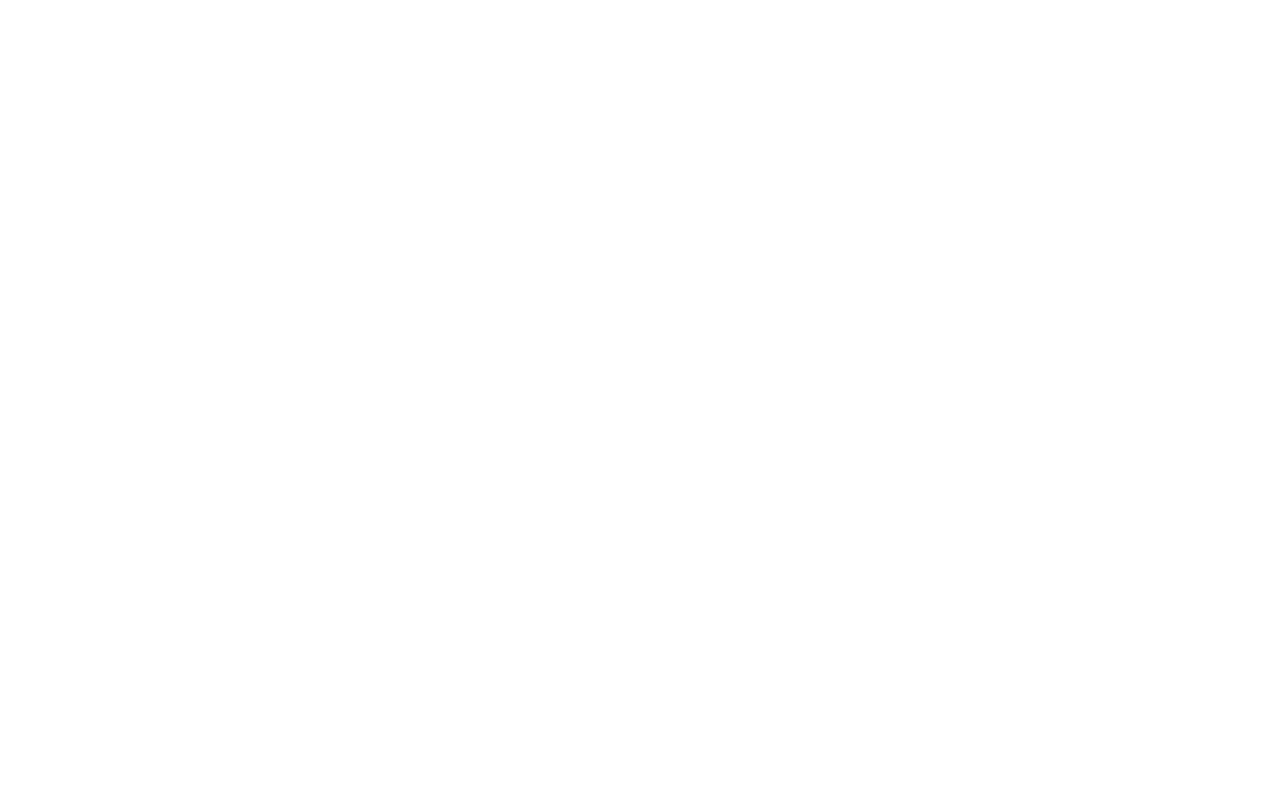
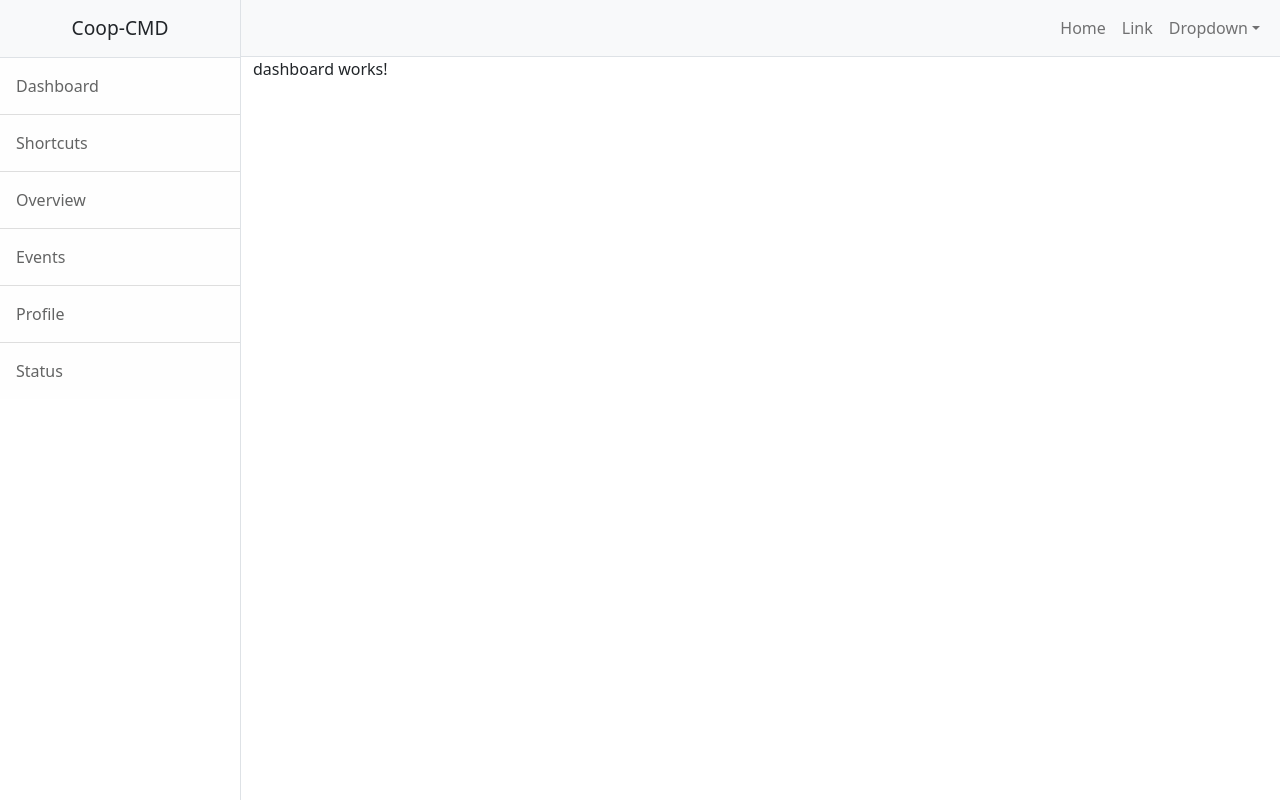
Before and after one commit to Isargenys/Coop-CMD-Web, an Angular app in the folder Web-CMD/: page /dashboard in a window 1280 px wide. Before the commit this address led to /. Built offline with nearby package versions, Linux system fonts and the light colour scheme.

Commit message:
working on dashboard template

```diff
--- a/Web-CMD/src/app/app.component.css
+++ b/Web-CMD/src/app/app.component.css
@@ -0,0 +1,33 @@
+#wrapper { overflow-x: hidden; }
+
+#sidebar-wrapper {
+    min-height: 100vh;
+    margin-left: -15rem;
+    transition: margin 0.25s ease-out;
+}
+
+#sidebar-wrapper .sidebar-heading {
+    padding: 0.875rem 1.25rem;
+    font-size: 1.2rem;
+}
+
+#sidebar-wrapper .list-group {
+    width: 15rem;
+}
+
+body.sb-sidenav-toggled #wrapper #sidebar-wrapper { margin-left: 0; }
+
+@media (min-width: 768px) {
+    #sidebar-wrapper {
+        margin-left: 0;
+    }
+
+    #page-content-wrapper {
+        min-width: 0;
+        width: 100%;
+    }
+
+    body.sb-sidenav-toggled #wrapper #sidebar-wrapper {
+        margin-left: -15rem;
+    }
+}
--- a/Web-CMD/src/app/app.component.html
+++ b/Web-CMD/src/app/app.component.html
@@ -1 +1,63 @@
-<router-outlet></router-outlet>
+<!-- <ng-container *ngIf="isLoggedIn; then dashboardpage; else login"></ng-container>
+
+<ng-template #dashboardpage>
+    <router-outlet></router-outlet>
+</ng-template>
+
+<ng-template #login>
+    <app-login></app-login>
+</ng-template> -->
+
+
+<div *ngIf="isLoggedIn; else elseBlock">
+
+    <div class="d-flex" id="wrapper">
+
+        <div class="border-end bg-white" id="sidebar-wrapper">
+            <div class="sidebar-heading border-bottom bg-light text-center">Coop-CMD</div>
+            <div class="list-group list-group-flush">
+                <a class="list-group-item list-group-item-action list-group-item-light p-3" href="#!">Dashboard</a>
+                <a class="list-group-item list-group-item-action list-group-item-light p-3" href="#!">Shortcuts</a>
+                <a class="list-group-item list-group-item-action list-group-item-light p-3" href="#!">Overview</a>
+                <a class="list-group-item list-group-item-action list-group-item-light p-3" href="#!">Events</a>
+                <a class="list-group-item list-group-item-action list-group-item-light p-3" href="#!">Profile</a>
+                <a class="list-group-item list-group-item-action list-group-item-light p-3" href="#!">Status</a>
+            </div>
+        </div>
+
+        <div id="page-content-wrapper">
+            <nav class="navbar navbar-expand-lg navbar-light bg-light border-bottom">
+                <div class="container-fluid">
+                    <!-- <button class="btn btn-primary" id="sidebarToggle">Toggle Menu</button> -->
+                    <!-- <button class="navbar-toggler" type="button" data-bs-toggle="collapse" data-bs-target="#navbarSupportedContent" aria-controls="navbarSupportedContent" aria-expanded="false" aria-label="Toggle navigation"><span class="navbar-toggler-icon"></span></button> -->
+                    <div class="collapse navbar-collapse" id="navbarSupportedContent">
+                        <ul class="navbar-nav ms-auto mt-2 mt-lg-0">
+                            <li class="nav-item active"><a class="nav-link" href="#!">Home</a></li>
+                            <li class="nav-item"><a class="nav-link" href="#!">Link</a></li>
+                            <li class="nav-item dropdown">
+                                <a class="nav-link dropdown-toggle" id="navbarDropdown" href="#" role="button" data-bs-toggle="dropdown" aria-haspopup="true" aria-expanded="false">Dropdown</a>
+                                <div class="dropdown-menu dropdown-menu-end" aria-labelledby="navbarDropdown">
+                                    <a class="dropdown-item" href="#!">Action</a>
+                                    <a class="dropdown-item" href="#!">Another action</a>
+                                    <div class="dropdown-divider"></div>
+                                    <a class="dropdown-item" href="#!">Something else here</a>
+                                </div>
+                            </li>
+                        </ul>
+                    </div>
+                </div>
+            </nav>
+            <!-- Page content-->
+            <div class="container-fluid">
+                <router-outlet></router-outlet>
+            </div>
+        </div>
+    </div>
+
+
+
+</div>
+
+<ng-template #elseBlock>
+    <app-login></app-login>
+</ng-template>
--- a/Web-CMD/src/app/app.component.ts
+++ b/Web-CMD/src/app/app.component.ts
@@ -7,4 +7,6 @@
 })
 export class AppComponent {
   title = 'Web-CMD';
+
+  isLoggedIn = true;
 }
--- a/Web-CMD/src/app/app.module.ts
+++ b/Web-CMD/src/app/app.module.ts
@@ -4,11 +4,13 @@
 import { AppRoutingModule } from './app-routing.module';
 import { AppComponent } from './app.component';
 import { LoginComponent } from './auth/login/login.component';
+import { DashboardComponent } from './dashboard/dashboard.component';
 
 @NgModule({
   declarations: [
     AppComponent,
-    LoginComponent
+    LoginComponent,
+    DashboardComponent
   ],
   imports: [
     BrowserModule,
--- /dev/null
+++ b/Web-CMD/src/app/dashboard/dashboard.component.html
@@ -0,0 +1 @@
+<p>dashboard works!</p>
--- /dev/null
+++ b/Web-CMD/src/app/dashboard/dashboard.component.ts
@@ -0,0 +1,15 @@
+import { Component, OnInit } from '@angular/core';
+
+@Component({
+  selector: 'app-dashboard',
+  templateUrl: './dashboard.component.html',
+  styleUrls: ['./dashboard.component.css']
+})
+export class DashboardComponent implements OnInit {
+
+  constructor() { }
+
+  ngOnInit(): void {
+  }
+
+}
--- a/Web-CMD/src/index.html
+++ b/Web-CMD/src/index.html
@@ -3,19 +3,17 @@
 
 <head>
   <meta charset="utf-8">
-  <title>WebCMD</title>
+  <title>Coop-CMD</title>
   <base href="/">
   <meta name="viewport" content="width=device-width, initial-scale=1">
   <link rel="icon" type="image/x-icon" href="favicon.ico">
-  <link href="https://cdn.jsdelivr.net/npm/bootstrap@5.0.2/dist/css/bootstrap.min.css" rel="stylesheet"
-    integrity="sha384-EVSTQN3/azprG1Anm3QDgpJLIm9Nao0Yz1ztcQTwFspd3yD65VohhpuuCOmLASjC" crossorigin="anonymous">
+  <link rel="stylesheet" href="https://cdn.jsdelivr.net/npm/bootstrap@5.0.2/dist/css/bootstrap.min.css">
   <link href='https://unpkg.com/boxicons@2.1.4/css/boxicons.min.css' rel='stylesheet'>
 </head>
 
 <body>
   <app-root></app-root>
-  <script src="https://cdn.jsdelivr.net/npm/bootstrap@5.0.2/dist/js/bootstrap.bundle.min.js"
-    integrity="sha384-MrcW6ZMFYlzcLA8Nl+NtUVF0sA7MsXsP1UyJoMp4YLEuNSfAP+JcXn/tWtIaxVXM" crossorigin="anonymous">
+  <script src="https://cdn.jsdelivr.net/npm/bootstrap@5.0.2/dist/js/bootstrap.bundle.min.js">
   </script>
 </body>
 
```
Also changed, not shown: Web-CMD/src/app/app-routing.module.ts (+5 -2 lines), Web-CMD/src/app/auth.guard.ts (added, +19 -0 lines), Web-CMD/src/app/auth/auth-guard.service.ts (added), Web-CMD/src/app/dashboard/dashboard.component.css (added), 1 other file (tests, documents, lock files or other folders).
